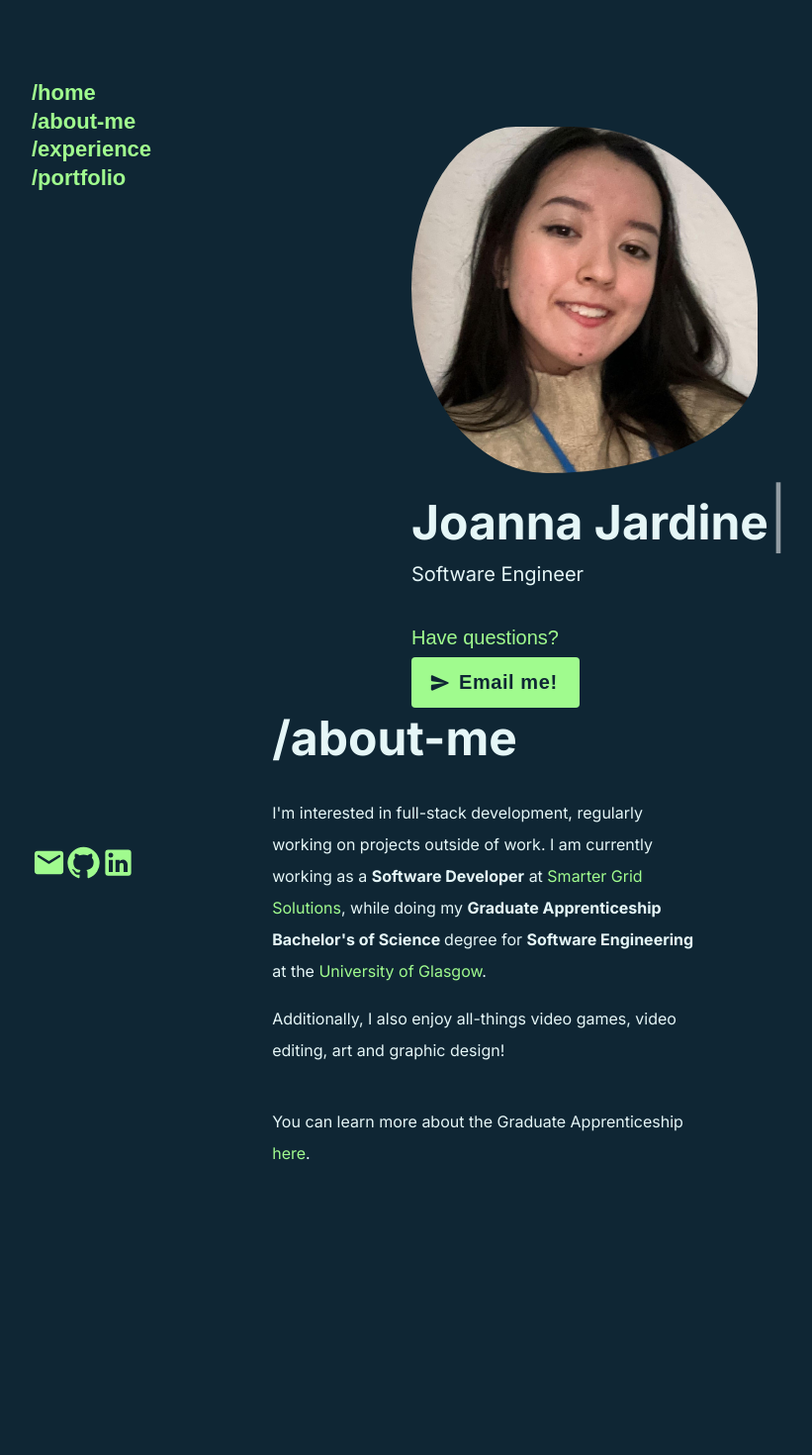
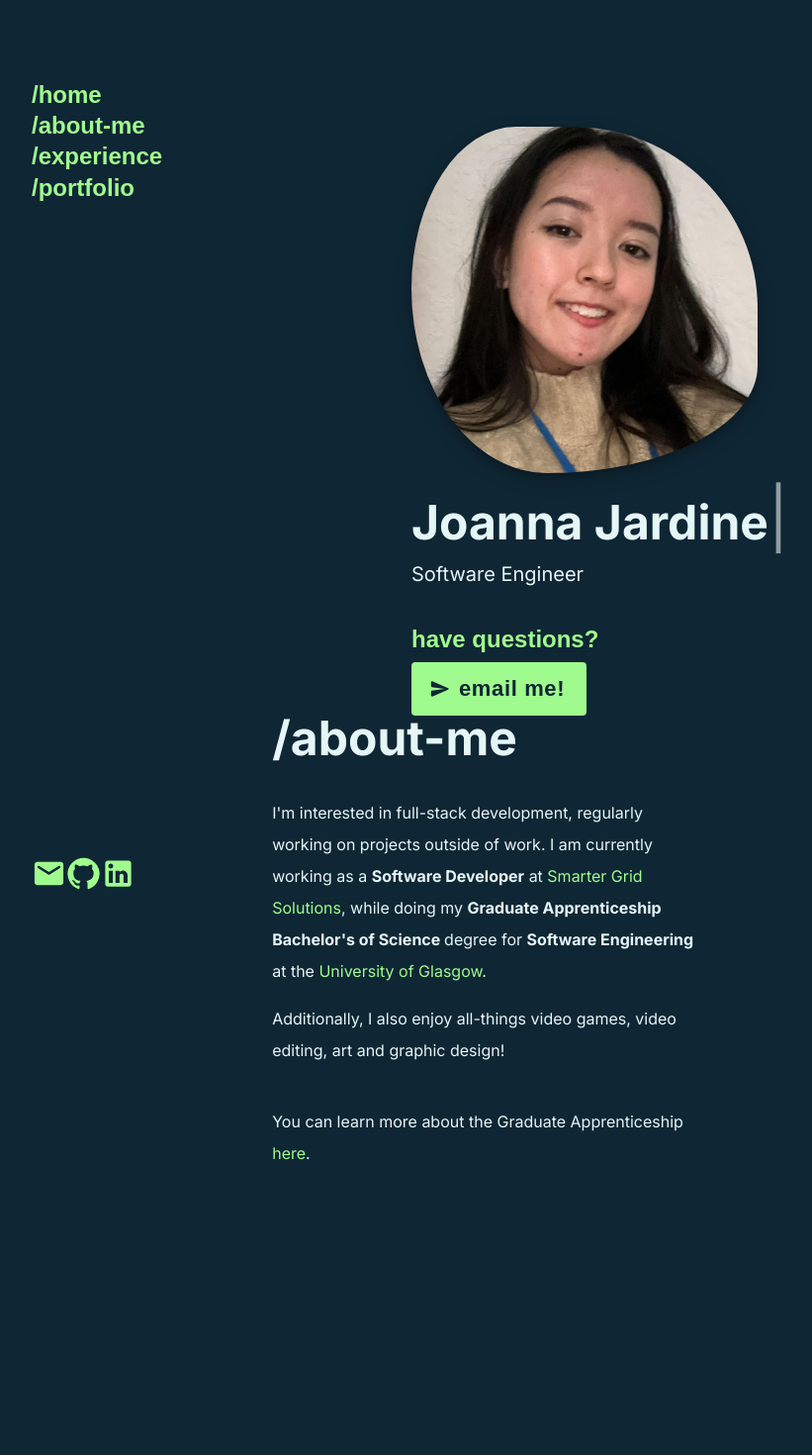
Before and after one commit to epicjoanna/my-portfolio, a Next.js app: page / in a window 1280 px wide. Shown: the top 1470 px of the page at 99% size, without its empty margins (32-853 px from the left). Built offline with nearby package versions, Linux system fonts and the light colour scheme; a web font is replaced by a local one.

Commit message:
adjusted spacing between sections and minor styling changes

```diff
--- a/src/app/components/Home.tsx
+++ b/src/app/components/Home.tsx
@@ -10,14 +10,14 @@ function Home() {
   return (
     <section id="home">
       <FadeIn>
+        <div className="span-a">
         <div className="box" />
         <Typist startDelay={1000}>
           <h1>Joanna Jardine</h1>
         </Typist>
         <h2>Software Engineer</h2>
         <section className="button-section">
-          <h3>Have questions?</h3>
-
+          <h3>have questions?</h3>
           <Button
             className="email-button"
             href="mailto:joannameijardine@gmail.com"
@@ -26,9 +26,10 @@ function Home() {
             disableElevation
             startIcon={<SendRoundedIcon />}
           >
-            Email me!
+            email me!
           </Button>
         </section>
+        </div>
       </FadeIn>
     </section>
   );
--- a/src/app/globals.css
+++ b/src/app/globals.css
@@ -38,7 +38,8 @@ h2 {
 }
 
 h3 {
-  font-size: 20px !important;
+  font-size: 24px !important;
+  font-weight: bold !important;
   font-family: 'NTR', sans-serif !important;
   color: #a0fb8e !important;
 }
--- a/src/app/styles/About.css
+++ b/src/app/styles/About.css
@@ -1,7 +1,7 @@
 #about {
     padding-top: 10%;
     padding-left: 40%;
-    padding-bottom: 40%;
+    padding-bottom: 25%;
 }
 
 #about-description {
--- a/src/app/styles/Experience.css
+++ b/src/app/styles/Experience.css
@@ -1,7 +1,7 @@
 #experience {
   padding-top: 10%;
   padding-left: 40%;
-  padding-bottom: 40%;
+  padding-bottom: 25%;
 }
 
 .experience-content {
@@ -48,5 +48,6 @@
 .date {
   font-family: 'NTR', sans-serif;
   font-size: 20px;
+  font-weight: bold;
   color: #a0fb8e;
 }
--- a/src/app/styles/Home.css
+++ b/src/app/styles/Home.css
@@ -14,6 +14,7 @@
     width: 350px;
     animation: animate 10s ease-in-out infinite;
     transition: all 1s ease-in-out;
+    box-shadow: 0 4px 8px 0 rgb(0 0 0 / 20%), 0 6px 20px 0 rgb(0 0 0 / 19%);
 }
 
 @keyframes animate {
@@ -29,7 +30,7 @@
 }
 
 .email-button {
-    font-size: 20px !important;
+    font-size: 22px !important;
     font-family: 'NTR', sans-serif !important;
     font-weight: bold !important;
     text-decoration: none !important;
@@ -48,11 +49,16 @@
     margin: 40px 0px 0px 0px;
 }
 
+.span-a {
+    display: inline-block;
+    flex-direction: row;
+}
+
 .Typist {
-font-size: 60px;
-display: inline-block;
+    font-size: 60px;
+    display: inline-block;
 }
 
 .Typist .Cursor--blinking {
-color: white;
+    color: white;
 }
--- a/src/app/styles/Portfolio.css
+++ b/src/app/styles/Portfolio.css
@@ -1,5 +1,3 @@
-
-
 #portfolio {
   padding-top: 10%;
   padding-left: 40%;
--- a/src/app/styles/Sidebar.css
+++ b/src/app/styles/Sidebar.css
@@ -1,6 +1,6 @@
   #nav {
       color: #6ee78f;
-      font-size: 22px;
+      font-size: 24px;
       font-family: 'NTR', sans-serif;
       font-weight: bold;
       line-height: 130%;
```
Lines whose indentation alone changed are shown as unchanged.
